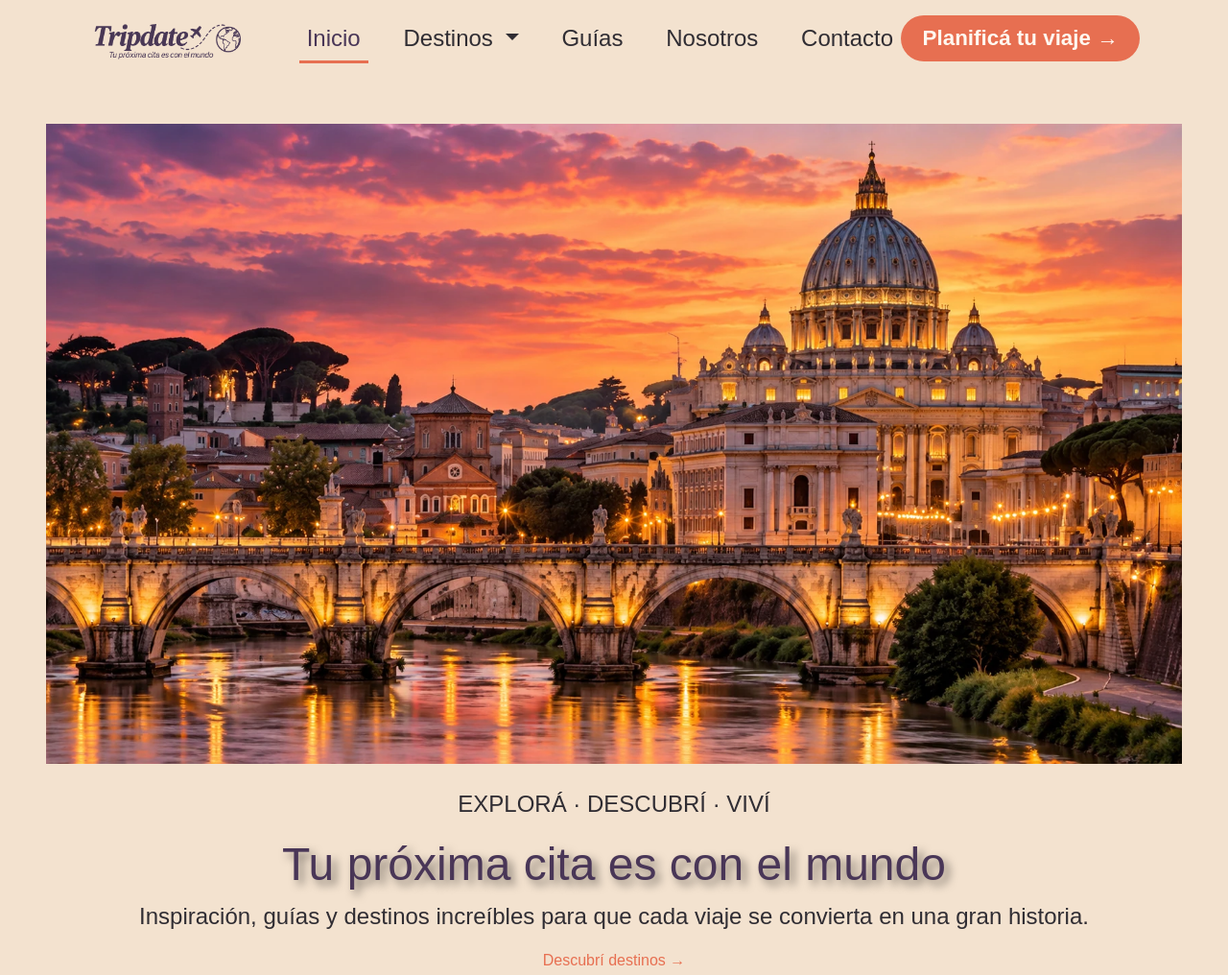
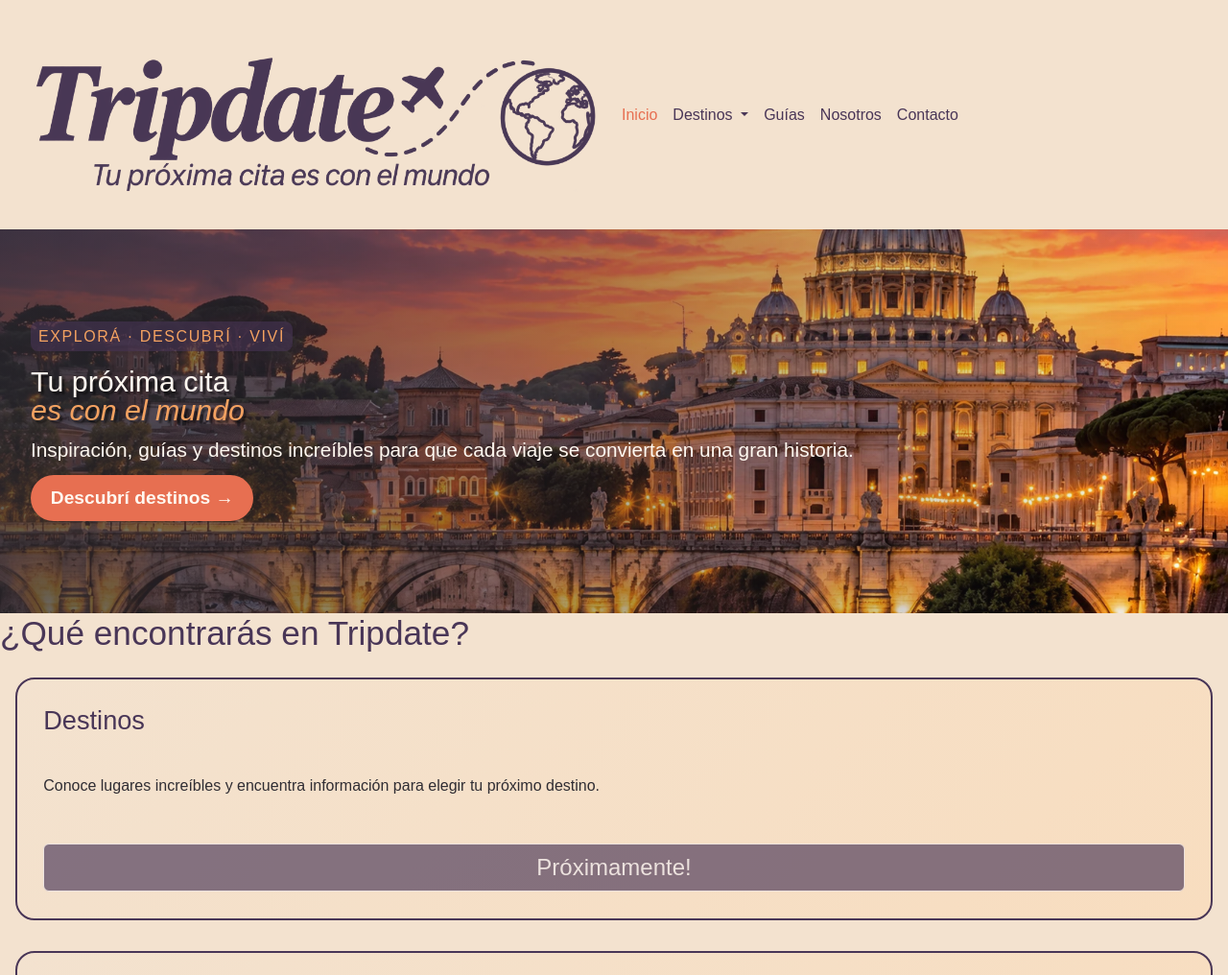
Before and after one commit to gjuar/proyecto26, a plain HTML site: page index.html in a window 1280 px wide. Shown: the top 1016 px of the page at 96% size. Drawn offline with nearby package versions, Linux system fonts and the light colour scheme; a web font is replaced by a local one.

Commit message:
Se cambia el header y se comienza con el main del v2. Solo mobile.

```diff
--- a/index.html
+++ b/index.html
@@ -22,22 +22,24 @@
 
 <body>
     <header>
-        <nav class="navbar navbar-expand-lg header">
+        <!-- navbar -->
+        <nav class="navbar navbar-expand-lg">
             <div class="container-fluid">
                 <!-- logo -->
                 <img class="nav-title" src="./img/tripdate-logo.webp" alt="Tripdate. Tu proxima cita es con el mundo.">
                 <!-- hamburguesa -->
-                <button class="navbar-toggler nav-hamburger" type="button" data-bs-toggle="collapse"
+                <button class="navbar-toggler" type="button" data-bs-toggle="collapse"
                     data-bs-target="#navbarNavDropdown" aria-controls="navbarNavDropdown" aria-expanded="false"
                     aria-label="Toggle navigation">
                     <span class="navbar-toggler-icon"></span>
                 </button>
-                <!-- navbar -->
-                <div class="collapse navbar-collapse justify-content-end" id="navbarNavDropdown">
+                <!-- menu -->
+                <div class="collapse navbar-collapse" id="navbarNavDropdown">
                     <ul class="navbar-nav align-items-center">
                         <li class="nav-item">
                             <a class="nav-link active" aria-current="page" href="./index.html">Inicio</a>
                         </li>
+                        <!-- dropdown -->
                         <li class="nav-item dropdown">
                             <a class="nav-link dropdown-toggle" href="./pages/destinos.html" role="button"
                                 data-bs-toggle="dropdown" aria-expanded="false">
@@ -61,6 +63,7 @@
                         </li>
                     </ul>
                 </div>
+                <!-- boton -->
                 <div>
                     <a class="nav-button" href="./contacto.html">Planificá tu viaje →</a>
                 </div>
@@ -69,33 +72,17 @@
     </header>
 
     <main>
-                <!-- info general -->
         <section class="hero">
-
-        <img
-            class="hero-image"
-            src="./img/hero.webp"
-            alt="Vista de Roma al atardecer"
-        >
-
-        <div class="hero-overlay">
+            <div class="hero-content">
                 <p class="hero-eyebrow">EXPLORÁ · DESCUBRÍ · VIVÍ</p>
-
-            <h1>
-                Tu próxima cita
+                <h1>Tu próxima cita
                     <span>es con el mundo</span>
                 </h1>
 
-            <p class="hero-text">
-                Inspiración, guías y destinos increíbles para que
-                cada viaje se convierta en una gran historia.
-            </p>
+                <p class="hero-text">Inspiración, guías y destinos increíbles para que cada viaje se convierta en una gran historia.</p>
 
-            <a class="hero-button" href="./pages/destinos.html">
-                Descubrí destinos →
-            </a>
+                <a class="hero-button" href="./pages/destinos.html">Descubrí destinos →</a>
             </div>
-
         </section>
 
         <!-- sección de servicios -->
@@ -106,7 +93,8 @@
             <article class="destinos">
                 <h3>Destinos</h3>
                 <p>Conoce lugares increíbles y encuentra información para elegir tu próximo destino.</p>
-                    <span class="d-inline-block proximamente-w" tabindex="0" data-bs-toggle="popover" data-bs-trigger="hover focus" data-bs-content="Esta sección estará disponible próximamente.">
+                <span class="d-inline-block proximamente-w" tabindex="0" data-bs-toggle="popover"
+                    data-bs-trigger="hover focus" data-bs-content="Esta sección estará disponible próximamente.">
                     <button type="button" class="btn proximamente" disabled>Próximamente!</button>
                 </span>
             </article>
@@ -116,7 +104,8 @@
             <article class="guias">
                 <h3>Guías de viaje</h3>
                 <p>Encuentra recomendaciones, itinerarios y consejos prácticos para organizar tus viajes.</p>
-                    <span class="d-inline-block proximamente-w" tabindex="0" data-bs-toggle="popover" data-bs-trigger="hover focus" data-bs-content="Esta sección estará disponible próximamente.">
+                <span class="d-inline-block proximamente-w" tabindex="0" data-bs-toggle="popover"
+                    data-bs-trigger="hover focus" data-bs-content="Esta sección estará disponible próximamente.">
                     <button type="button" class="btn proximamente" disabled>Próximamente!</button>
                 </span>
             </article>
@@ -125,10 +114,10 @@
                 <h3>Consejos para viajeros</h3>
                 <p>Descubre herramientas y recomendaciones que pueden ayudarte antes y durante cada viaje.</p>
             </article>
-            </div>
+        </div> -->
 
         <!-- lista de herramientas-beneficios -->
-            <h2>¿Por qué elegir Tripdate?</h2>
+        <!-- <h2>¿Por qué elegir Tripdate?</h2>
 
         <div class="herramientas">
             <ul>
@@ -171,11 +160,11 @@
         <p>&copy; 2026 Tripdate. Todos los derechos reservados.</p>
 
         <!-- lista de redes sociales -->
-        <ul>
+        <!-- <ul>
             <li><a href="https://www.instagram.com" target="_blank">Instagram</a></li>
             <li><a href="https://www.tiktok.com" target="_blank">TikTok</a></li>
             <li><a href="https://www.facebook.com" target="_blank">Facebook</a></li>
-        </ul>
+        </ul> -->
 
     </footer>
 
--- a/styles/styles.css
+++ b/styles/styles.css
@@ -20,22 +20,11 @@
     box-sizing: border-box;
 }
 
-body {
-    display: grid;
-    grid-template-columns: 1fr;
-    grid-template-areas:
-        "header"
-        "main"
-        "footer";
-    font-family: "Dongle", sans-serif;
-    background-color: #f3e2cf;
-    color: #302D33;
-    min-height: 100vh;
-}
+/* textos, enlaces e img*/
 
 p,
 ul {
-    font-size: 1.7rem;
+    font-size: 1rem;
 }
 
 a {
@@ -43,6 +32,10 @@
     text-decoration: none;
 }
 
+img {
+    max-width: 100%;
+    height: auto;
+}
 
 /* titulos */
 h1 {
@@ -66,46 +59,45 @@
     color: #493657;
 }
 
-img {
-    max-width: 100%;
-    height: auto;
-}
-
-figcaption {
-    font-size: 1.6rem;
-    font-weight: 700;
-    color: #E76F51;
+body {
+    display: grid;
+    grid-template-columns: 1fr;
+    grid-template-areas:
+        "header"
+        "main"
+        "footer";
+    grid-template-rows: auto 1fr auto;
+    font-family: "Dongle", sans-serif;
+    background-color: #f3e2cf;
+    color: #302D33;
+    min-height: 100dvh;
 }
 
 /* header */
-.header {
+header {
     grid-area: header;
     font-family: "Zen Dots", sans-serif;
     background-color: #f3e2cf;
     color: #FFF8F0;
-    padding: 1rem;
+}
+
+header:has(.navbar-collapse.show)+main .hero {
+    margin-top: 0;
 }
 
 .nav-title {
-    width: 65%;
-    filter: brightness(0) saturate(100%)
-            invert(19%)
-            sepia(47%)
-            saturate(850%)
-            hue-rotate(-128.7deg)
-            brightness(63%)
-            contrast(72%);
+    width: 50%;
+    filter: brightness(0) saturate(100%) invert(19%) sepia(47%) saturate(850%) hue-rotate(-128.7deg) brightness(63%) contrast(72%);
 }
 
-/* botom hamburguesa - mobile y tablet */
+/* boton hamburguesa - mobile y tablet */
+
 .navbar-toggler {
     border: none;
     padding: 0.5rem;
     transition: 0.3s;
-}
-
-.navbar-toggler:hover {
-    transform: scale(1.08);
+    margin-left: auto;
+    flex-shrink: 0;
 }
 
 .navbar-toggler:focus {
@@ -128,7 +120,7 @@
     border-radius: 3px;
 }
 
-/* Línea central */
+/* línea central */
 .navbar-toggler-icon::before {
     content: "";
     position: absolute;
@@ -140,25 +132,20 @@
     transform: translateY(-50%);
 }
 
-.navbar .nav-link {
+/* fin boton-hamburguesa */
+
+/* estilos menu */
+
+.navbar .nav-link,
+.navbar .nav-link.show {
     color: #493657;
-}
-
-.navbar .nav-link:active {
-    color: #E76F51;
+    padding: 0.1rem 0;
+    margin: 0;
+    text-align: center;
 }
 
 .navbar .nav-link.active {
-    color: #493657;
-}
-
-.navbar .nav-link:hover {
-    color: #f3e2cf;
-    transition: 0.5s;
-}
-
-.navbar .nav-link.show {
-    color: #493657;
+    color: #E76F51;
 }
 
 .navbar .dropdown-menu {
@@ -167,41 +154,95 @@
 
 .navbar .dropdown-item {
     color: #F3E2CF;
+    text-align: center;
 }
 
-.navbar .nav-link:focus {
-    color: #FFF8F0;
-    outline: 2px solid #E76F51;
-    outline-offset: 2px;
-    border-radius: 1rem;
+.nav-button {
+    display: none;
 }
-
-.navbar .dropdown-item:hover {
-    background-color: #E76F51;
-    color: #FFF8F0;
-    transition: 0.5s;
-}
-
-.navbar .dropdown-item:active {
-    background-color: #FFF8F0;
-    color: #E76F51;
-}
-
 
 /* main */
 main {
     grid-area: main;
+    /* display: flex;
+    flex-direction: column;
+    gap: 2rem;
+    text-align: center; */
+}
+
+/* hero */
+.hero {
+    height: 50dvh;
+    min-height: unset;
+    background-image: url("../img/hero.webp");
+    background-size: cover;
+    background-position: 65% center;
+    position: relative;
+    overflow: hidden;
+    display: flex;
+    justify-content: center;
+    padding: 2rem;
+}
+
+.hero::before {
+    content: "";
+    position: absolute;
+    inset: 0;
+    background: linear-gradient(to right,
+            rgba(48, 45, 51, 0.75),
+            rgba(48, 45, 51, 0));
+    z-index: 1;
+}
+
+.hero-content {
     display: flex;
     flex-direction: column;
-    margin: 2rem;
-    gap: 2rem;
-    text-align: center;
+    position: relative;
+    z-index: 2;
 }
 
-.hero {
-    position: relative;
-    min-height: 600px;
-    overflow: hidden;
+.hero-eyebrow {
+    background-color: #49365791;
+    border-radius: 0.5rem;
+    width: fit-content;
+    color: #F4A261;
+    font-size: 1rem;
+    letter-spacing: 0.1rem;
+    padding: 0.2rem 0.5rem;
+}
+
+.hero h1 {
+    color: #FFF8F0;
+    font-size: 1.9rem;
+    line-height: 1;
+    margin-bottom: 1rem;
+    text-shadow: 3px 3px 2px rgba(0, 0, 0, 0.5);
+}
+
+.hero h1 span {
+    display: block;
+    color: #F4A261;
+    font-style: italic;
+}
+
+.hero-text {
+    padding-right: 4rem;
+    font-size: 1.3rem;
+    line-height: 1;
+    color: #FFF8F0;
+}
+
+
+.hero-button {
+    background-color: #E76F51;
+    color: #FFF8F0;
+    padding: 0.6rem 1.3rem;
+    border-radius: 2rem;
+    font-size: 1.2rem;
+    font-weight: 700;
+    text-decoration: none;
+    transition: 0.3s;
+    width: fit-content;
 }
 
 section {
@@ -300,284 +341,3 @@
 }
 
 /* footer*/
-footer {
-    grid-area: footer;
-    display: flex;
-    flex-direction: column-reverse;
-    background-color: #493657;
-    color: #f3e2cf;
-    text-align: center;
-    align-items: center;
-    padding: 2rem;
-    gap: 0.5rem;
-}
-
-footer ul {
-    display: flex;
-    justify-content: center;
-    align-items: center;
-    gap: 2rem;
-    padding: 0;
-}
-
-footer ul li {
-    list-style-type: none;
-}
-
-footer a {
-    transition: 0.3s;
-}
-
-footer a:hover {
-    color: #f3e2cf;
-}
-
-footer a:focus {
-    outline: 2px solid #E76F51;
-    outline-offset: 3px;
-    border-radius: 0.5rem;
-}
-
-footer a:active {
-    color: #F4A261;
-}
-
-@media (min-width: 768px) {
-
-    /* generales */
-    h1 {
-        font-size: 3rem;
-        text-shadow: 5px 5px 10px rgba(0, 0, 0, 0.5);
-    }
-
-    h2 {
-        font-size: 2.5rem;
-        text-shadow: 5px 5px 10px rgba(0, 0, 0, 0.5);
-    }
-
-    h3 {
-        font-size: 2.5rem;
-    }
-
-    p {
-        font-size: 2.1rem;
-    }
-
-    /* header */
-
-    .nav-title {
-        font-size: 4rem;
-    }
-
-    /* main */
-    main {
-        margin: 2rem;
-        padding: 1rem;
-    }
-
-    figcaption {
-        font-size: 2.5rem;
-    }
-
-    .destinos {
-        grid-area: destinos;
-    }
-
-    .guias {
-        grid-area: guias;
-    }
-
-    .consejos {
-        grid-area: consejos;
-    }
-
-    .servicios {
-        display: grid;
-        grid-template-columns: repeat(2, 1fr);
-        grid-template-areas:
-            "destinos guias"
-            "consejos consejos";
-        line-height: 2rem;
-    }
-
-    .servicios article {
-        display: flex;
-        flex-direction: column;
-        gap: 1.5rem;
-    }
-
-    .img-1 {
-        grid-area: img-1;
-    }
-
-    .img-2 {
-        grid-area: img-2;
-    }
-
-    .img-3 {
-        grid-area: img-3;
-    }
-
-    .img-4 {
-        grid-area: img-4;
-    }
-
-    .herramientas ul {
-        display: grid;
-        grid-template-columns: repeat(2, 1fr);
-        grid-template-areas:
-            "img-1 img-2"
-            "img-3 img-4";
-    }
-
-    /* footer */
-    footer ul li {
-        font-size: 3rem;
-    }
-}
-
-
-@media (min-width: 1024px) {
-
-    /* generales */
-    p,
-    ul {
-        font-size: 1.5rem;
-    }
-
-    /* header */
-    header {
-    grid-area: header;
-    font-family: "Zen Dots", sans-serif;
-    background-color: #F3E2CF;
-    color: #493657;
-}
-
-.header {
-    padding: 0.7rem 5rem;
-}
-
-    .nav-title {
-        width: 15%;
-    }
-
-    .navbar-collapse {
-    display: flex;
-    align-items: center;
-    justify-content: space-between;
-    }
-
-    .navbar-nav {
-    display: flex;
-    align-items: center;
-    gap: 1.8rem;
-    }
-
-    .navbar .nav-link {
-    color: #302D33;
-    font-family: "Dongle", sans-serif;
-    font-size: 1.5rem;
-
-    padding: 0.5rem 0;
-    position: relative;
-}
-
-.navbar .nav-link.active::after {
-    content: "";
-
-    position: absolute;
-    bottom: 0;
-    left: 0;
-
-    width: 100%;
-    height: 3px;
-
-    background-color: #E76F51;
-}
-
-.navbar .nav-link:hover {
-    color: #E76F51;
-    transition: 0.3s;
-}
-
-.navbar .nav-link:focus {
-    color: #E76F51;
-    outline: 2px solid #E76F51;
-    outline-offset: 4px;
-    border-radius: 0.3rem;
-}
-
-.nav-button {
-    background-color: #E76F51;
-    color: #FFF8F0;
-
-    padding: 0.7rem 1.4rem;
-    border-radius: 2rem;
-
-    font-family: "Dongle", sans-serif;
-    font-size: 1.4rem;
-    font-weight: bold;
-
-    text-decoration: none;
-
-    transition: 0.3s;
-}
-
-.nav-button:hover {
-    background-color: #493657;
-    color: #FFF8F0;
-    transform: translateY(-2px);
-}
-
-
-    /* main */
-    .servicios {
-        grid-template-columns: repeat(3, 1fr);
-        grid-template-areas:
-            "destinos guias consejos";
-        width: 80%;
-        margin: 0 auto;
-    }
-
-
-
-    .servicios article {
-        display: flex;
-        flex-direction: column;
-        padding: 2rem;
-        text-align: center;
-    }
-
-    .servicios article h3 {
-        min-height: 6rem;
-        display: flex;
-        align-items: center;
-        justify-content: center;
-    }
-
-    figcaption {
-        font-size: 1.6rem;
-    }
-
-    .herramientas {
-        width: 50%;
-        margin: 0 auto;
-    }
-
-    .destinos {
-        grid-template-columns: repeat(3, 1fr);
-        grid-template-areas:
-            "roma paris amsterdam";
-    }
-
-    .img-destinos {
-        width: 100%;
-        height: 300px;
-        border-radius: 15%;
-    }
-
-    /* footer */
-    footer ul li {
-        font-size: 1.6rem;
-    }
-}
```
Lines whose indentation alone changed are shown as unchanged.
